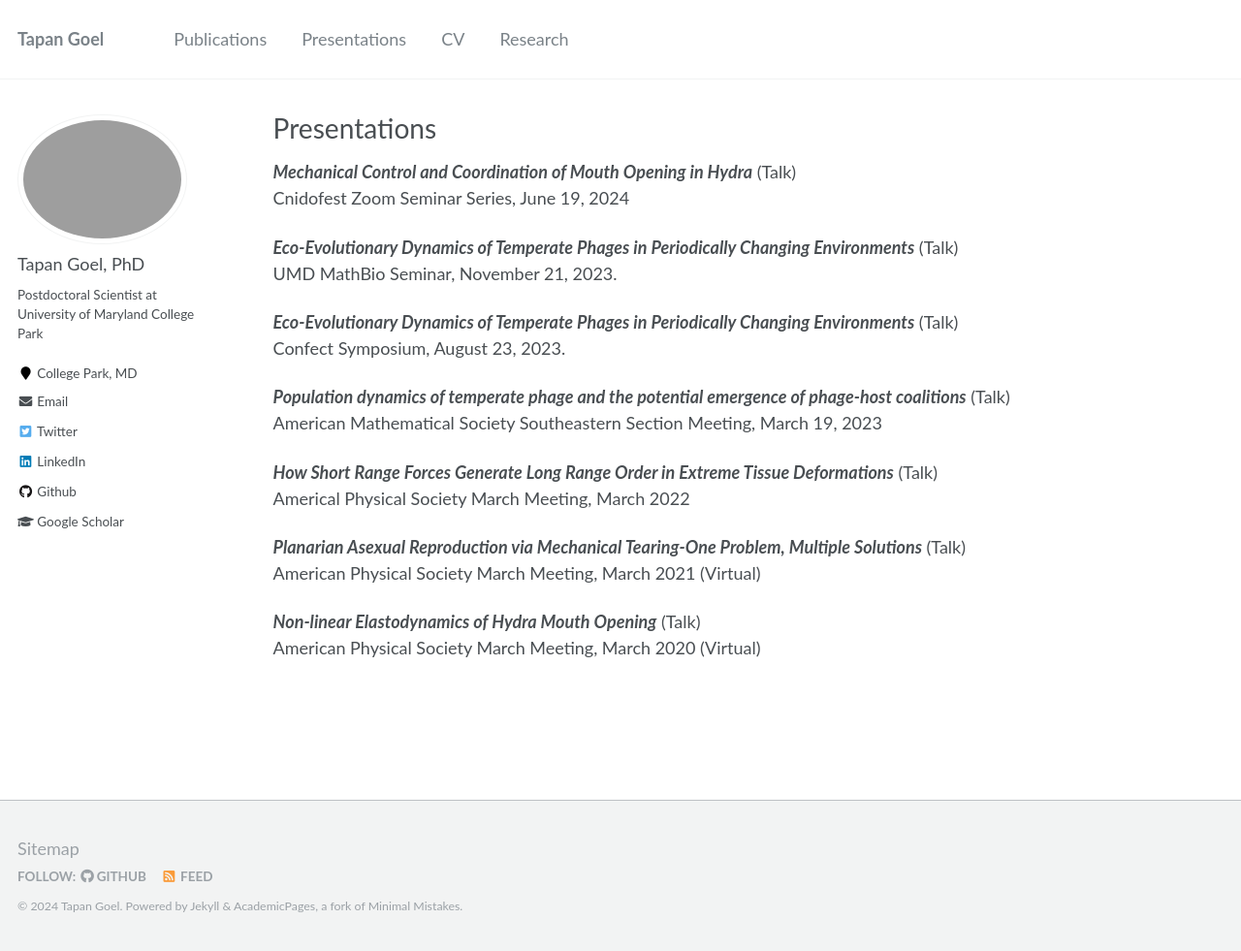
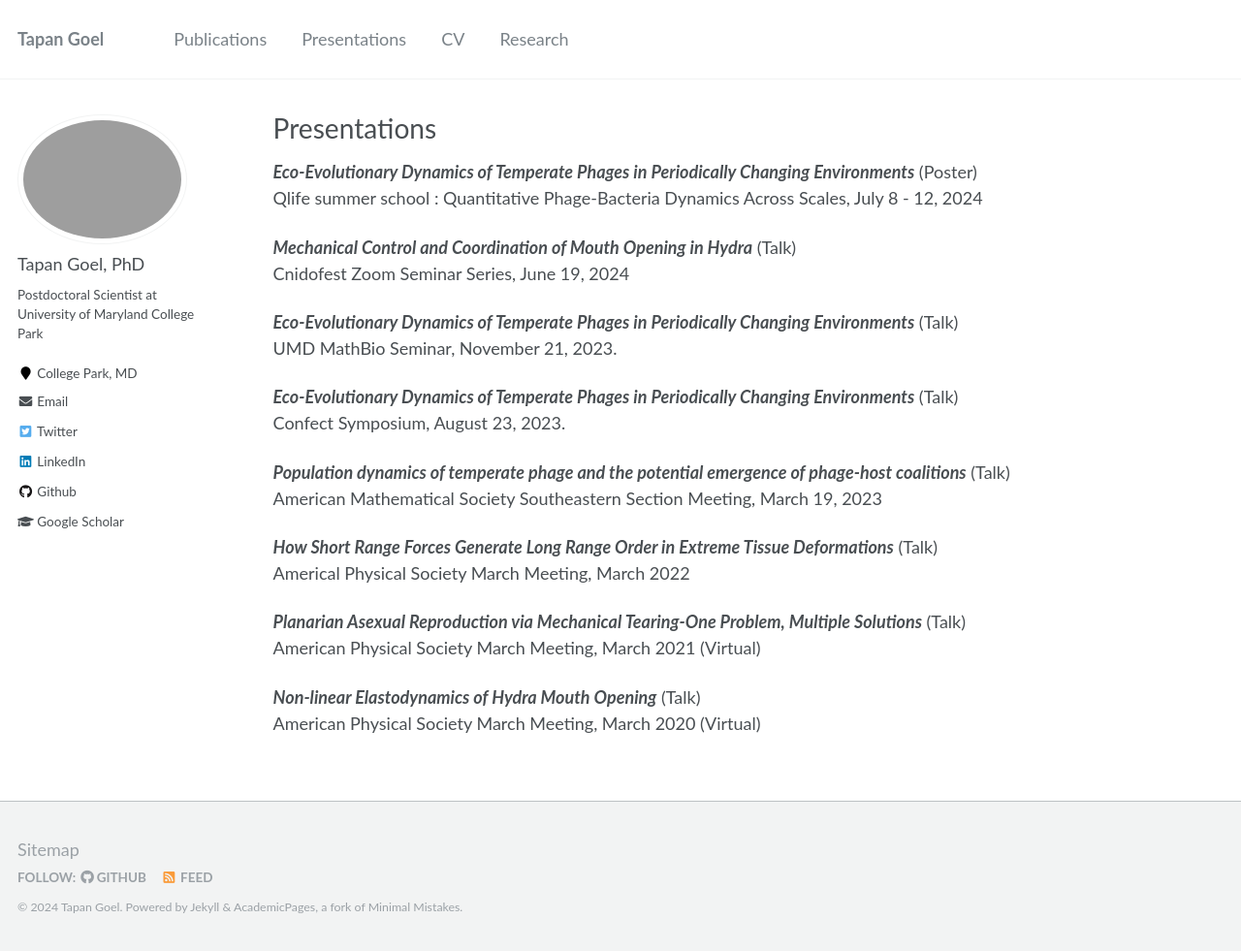
Before and after one commit to tapangoel1994/tapangoel1994.github.io, a Jekyll site: the page built from _pages/talks.md, in a window 1280 px wide and 981 px high. Shown: the whole window at 97% size. Built offline with Jekyll 4.4.1, drawn with Linux system fonts in a browser that asks for light colours.

Commit message:
Update talks.md

```diff
--- a/_pages/talks.md
+++ b/_pages/talks.md
@@ -4,6 +4,10 @@ title: "Presentations"
 permalink: /presentations/
 author_profile: true
 ---
+
+***Eco-Evolutionary Dynamics of Temperate Phages in Periodically Changing Environments*** (Poster)\
+Qlife summer school : Quantitative Phage-Bacteria Dynamics Across Scales, July 8 - 12, 2024
+
 ***Mechanical Control and Coordination of Mouth Opening in Hydra*** (Talk)\
 Cnidofest Zoom Seminar Series, June 19, 2024
 
```
